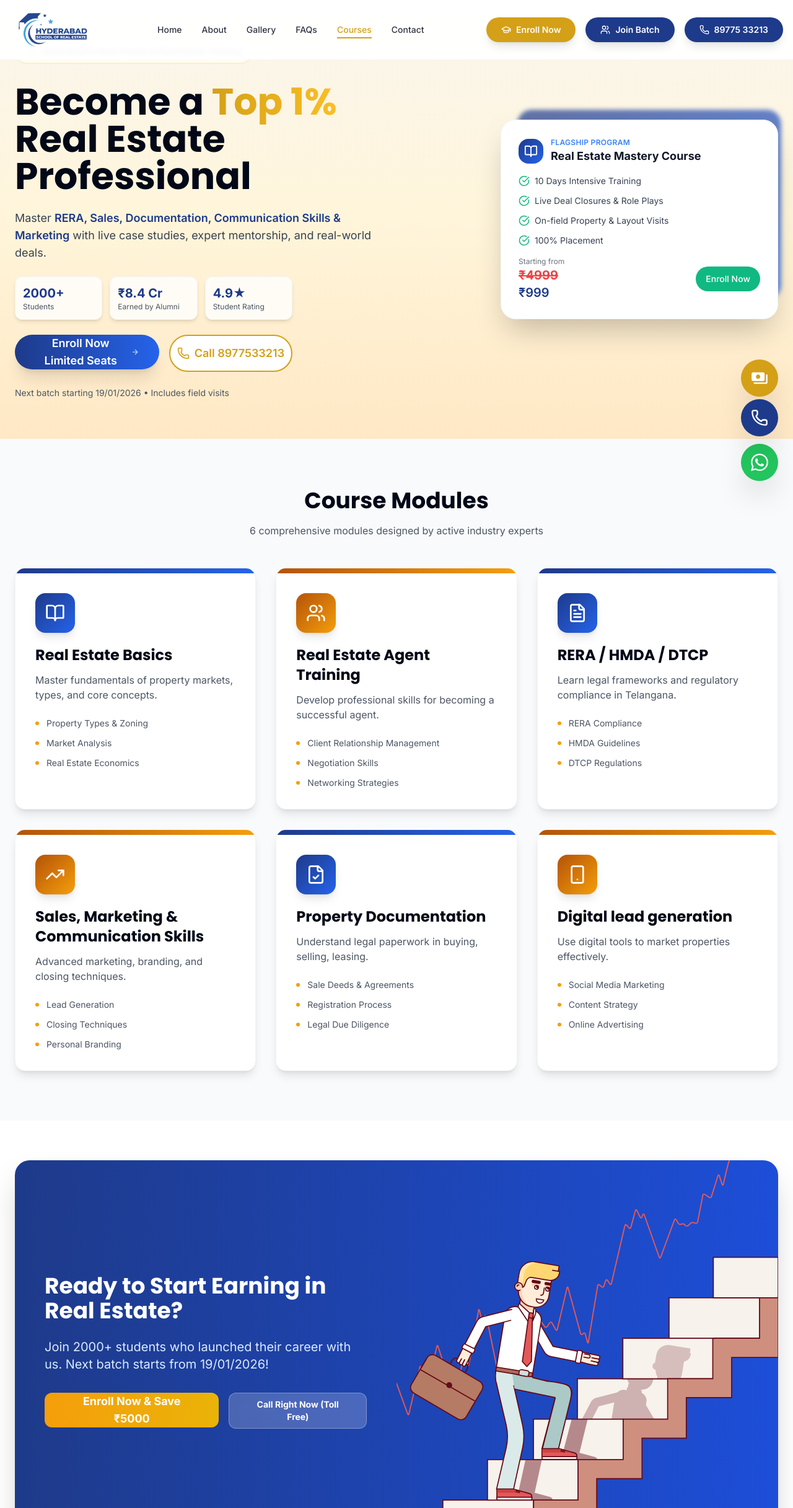
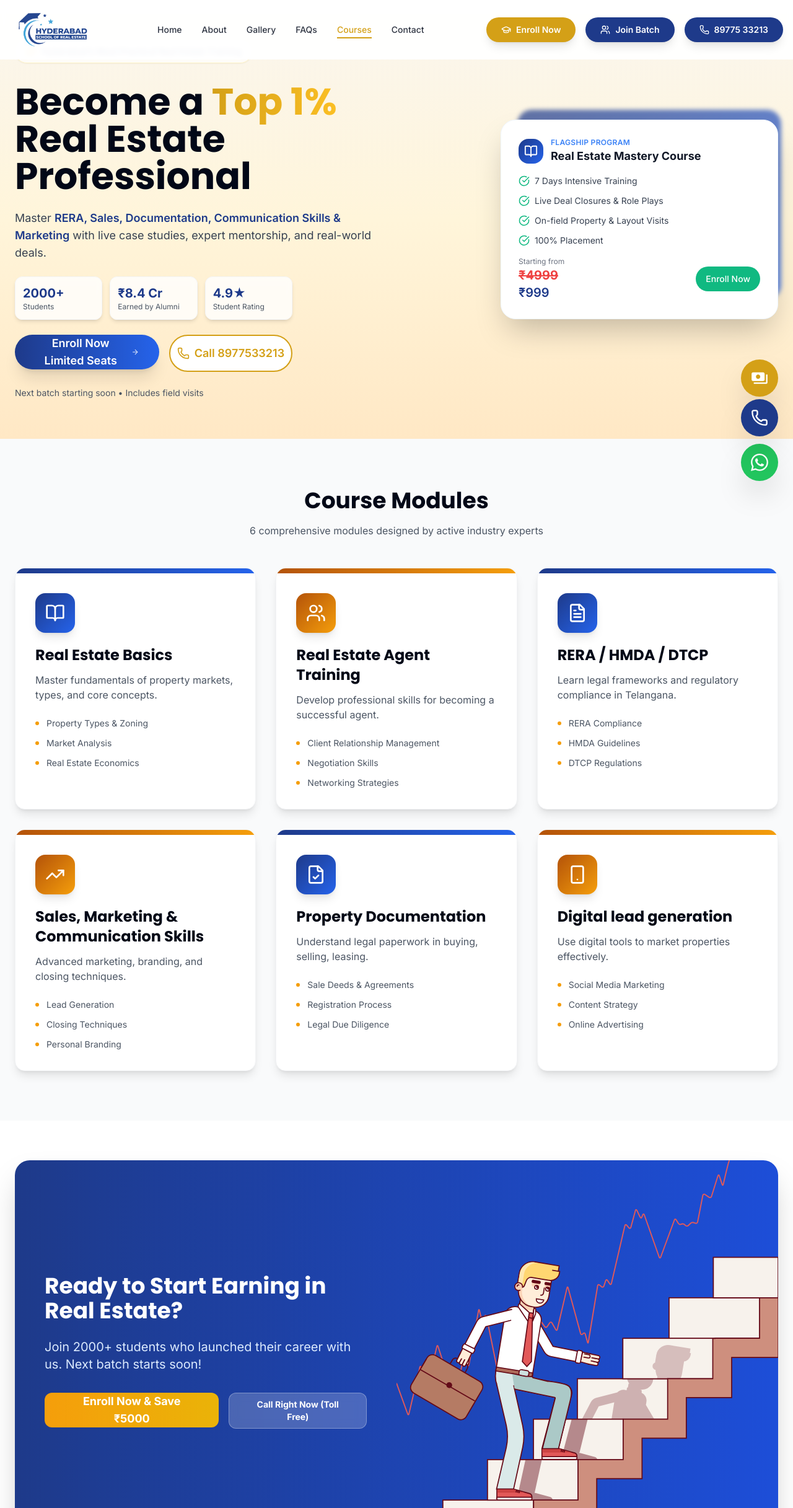
Before and after one commit to Krishna-siddamsetti73/schoolofrealestate, a React (Vite) app: page /courses in a window 1280 px wide. Shown: the top 2433 px of the page at 62% size. Built offline with nearby package versions, Linux system fonts and the light colour scheme.

Commit message:
translation button re enabled

```diff
--- a/src/App.jsx
+++ b/src/App.jsx
@@ -187,7 +187,6 @@ function App() {
               <Route path="/privacypolicy" element={<PrivacyPolicy />} />
             </Routes>
           </section>
-
         </main>
 
         {/* Footer Landmark */}
--- a/src/components/Contact.jsx
+++ b/src/components/Contact.jsx
@@ -314,7 +314,7 @@ const Contact = () => {
       </div>
 
       {/* Floating Buttons */}
-        {/* <motion.div
+        <motion.div
   initial={{ scale: 0 }}
   animate={{ scale: 1 }}
   transition={{ delay: 1, type: "spring" }}
@@ -347,7 +347,7 @@ const Contact = () => {
       తె
     </span>
   </motion.div>
-</motion.div> */}
+</motion.div>
 
 
       <motion.a
--- a/src/locale/en.json
+++ b/src/locale/en.json
@@ -152,7 +152,7 @@
     "items": [
       {
         "question": "What is the duration of the real estate training program?",
-        "answer": "Our comprehensive real estate training program typically runs for 10 days and Timings are 10:30 AM to 1:30 PM.Lunch is also provided."
+        "answer": "Our comprehensive real estate training program typically runs for 7 days and Timings are 10:30 AM to 1:30 PM.Lunch is also provided."
       },
       {
         "question": "Do I need any prior experience in real estate?",
@@ -285,13 +285,13 @@
       "stats3": "Student Rating",
       "enrollBtn": "Enroll Now   Limited Seats",
       "callBtn": "Call 8977533213",
-      "batchInfo": "Next batch starting  19/01/2026 • Includes field visits"
+      "batchInfo": "Next batch starting  soon • Includes field visits"
     },
 
     "card": {
       "flagship": "Flagship Program",
       "title": "Real Estate Mastery Course",
-      "point1": "10 Days Intensive Training",
+      "point1": "7 Days Intensive Training",
       "point2": "Live Deal Closures & Role Plays",
       "point3": "On-field Property & Layout Visits",
       "point4": "100% Placement",
@@ -352,7 +352,7 @@
 
     "cta": {
       "title": "Ready to Start Earning in Real Estate?",
-      "subtitle": "Join 2000+ students who launched their career with us. Next batch starts from 19/01/2026!",
+      "subtitle": "Join 2000+ students who launched their career with us. Next batch starts  soon!",
       "enroll": "Enroll Now & Save ₹5000",
       "call": "Call Right Now (Toll Free)"
     },
```
